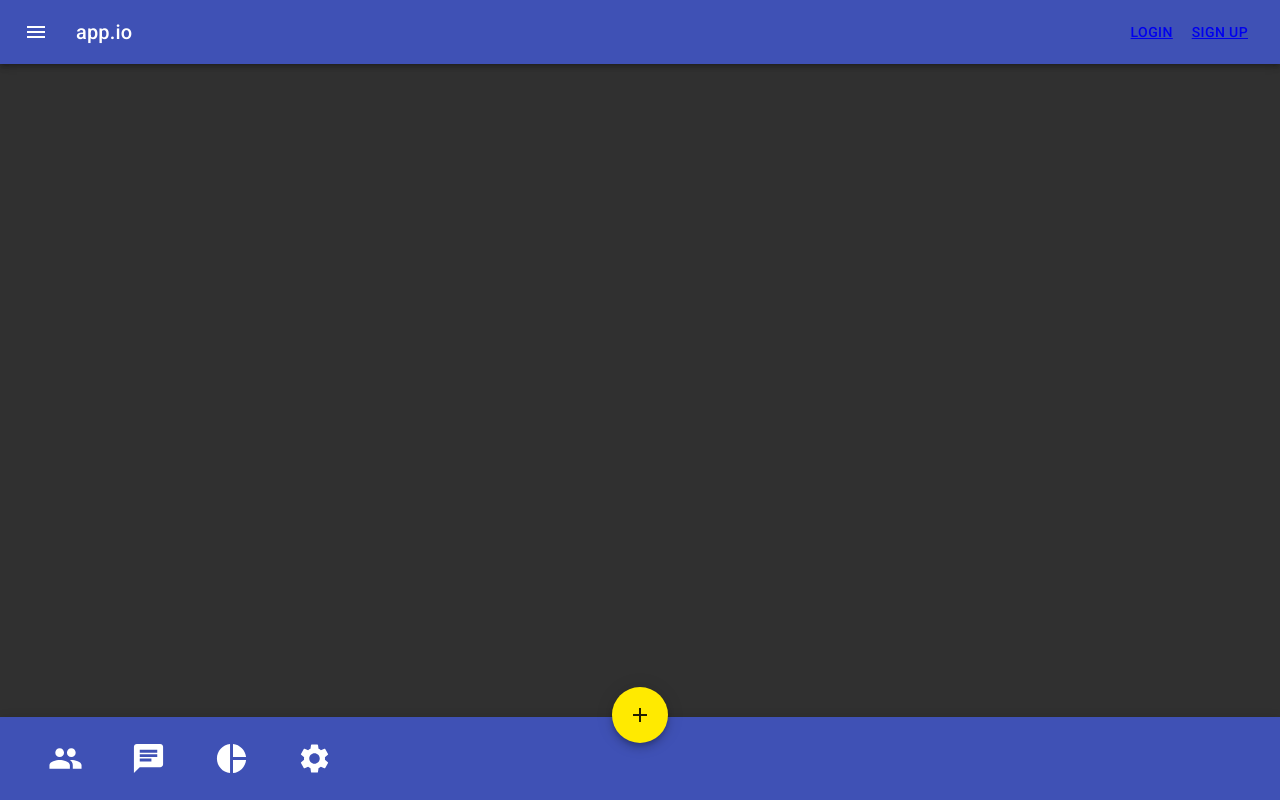
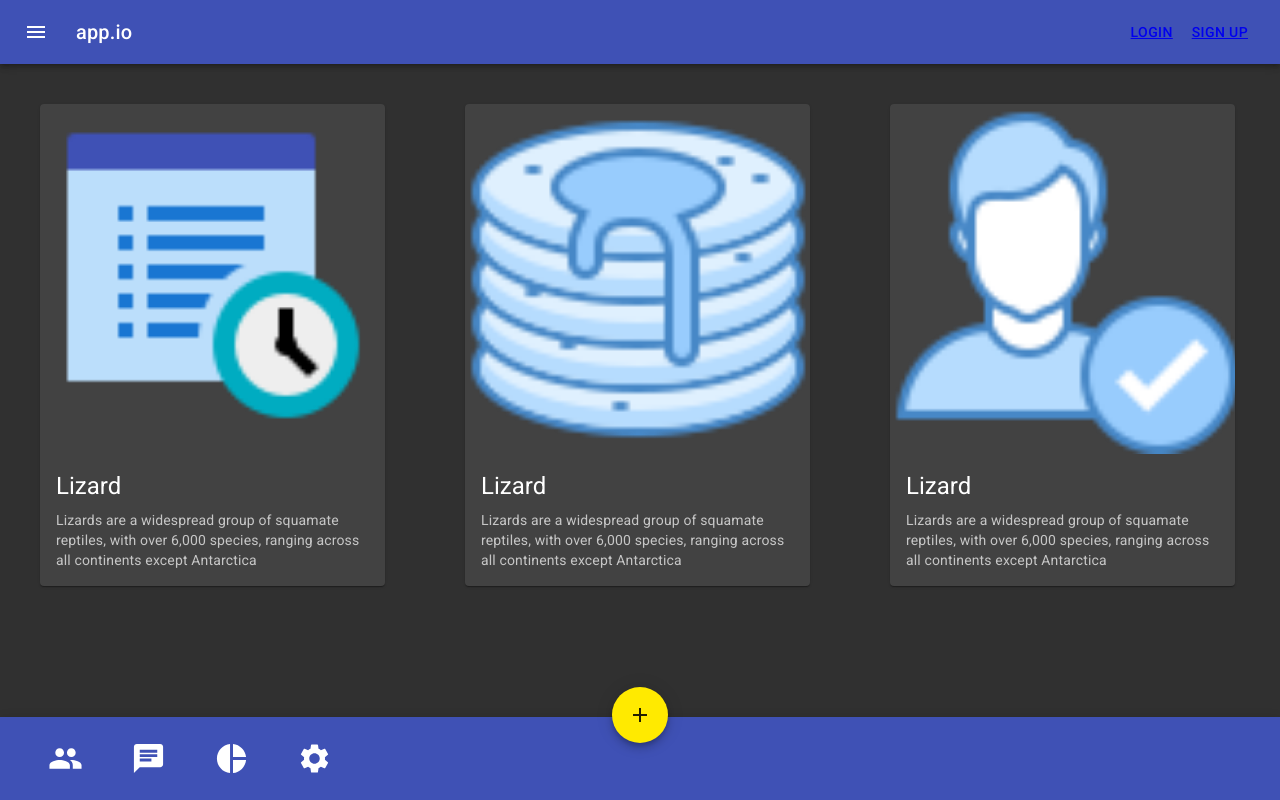
Before and after one commit to juggernautSmash/app.io, a React (Create React App) app in the folder client/: page / in a window 1280 px wide. Built offline with nearby package versions, Linux system fonts and the light colour scheme.

Commit message:
routing for login and signup

```diff
--- a/client/package.json
+++ b/client/package.json
@@ -9,8 +9,11 @@
     "@testing-library/react": "^9.4.0",
     "@testing-library/user-event": "^7.2.1",
     "axios": "^0.19.1",
+    "firebase": "^7.7.0",
+    "http-proxy-middleware": "^0.20.0",
     "react": "^16.12.0",
     "react-dom": "^16.12.0",
+    "react-firebaseui": "^4.1.0",
     "react-router": "^5.1.2",
     "react-router-dom": "^5.1.2",
     "react-scripts": "3.3.0"
--- a/client/src/App.js
+++ b/client/src/App.js
@@ -4,6 +4,7 @@ import FooterBar from './components/FooterBar'
 import StyledFirebaseAuth from 'react-firebaseui/StyledFirebaseAuth';
 import firebase from 'firebase'
 
+import LandingPage from './components/LandingPage'
 import SignUpPage from './pages/SignUpPage'
 import LoginPage from './pages/LoginPage'
 
@@ -50,8 +51,8 @@ function App() {
     <BrowserRouter>
       <NavBarPage />
         <Switch>
-        <Route exact path="/login" render={_ => <LoginPage />}>
-        </Route>
+        <Route exact path="/" render={_ => <LandingPage />} />
+        <Route exact path="/login" render={_ => <LoginPage />} />
         <Route exact path="/signup" render={_ => <SignUpPage/> } />
       </Switch>
       <FooterBar />
--- a/client/src/components/AppInfo/index.js
+++ /dev/null
@@ -1 +0,0 @@
-export { default } from './AppInfo.js'
--- /dev/null
+++ b/client/src/components/LandingPage/index.js
@@ -0,0 +1 @@
+export { default } from './LandingPage.js'
```
Also changed, not shown: client/src/components/LandingPage/LandingPage.js (renamed from client/src/components/AppInfo/AppInfo.js, +7 -10 lines), client/src/components/LandingPage/LandingPage.css (renamed from client/src/components/AppInfo/AppInfo.css), 1 other file (tests, documents, lock files or other folders).
